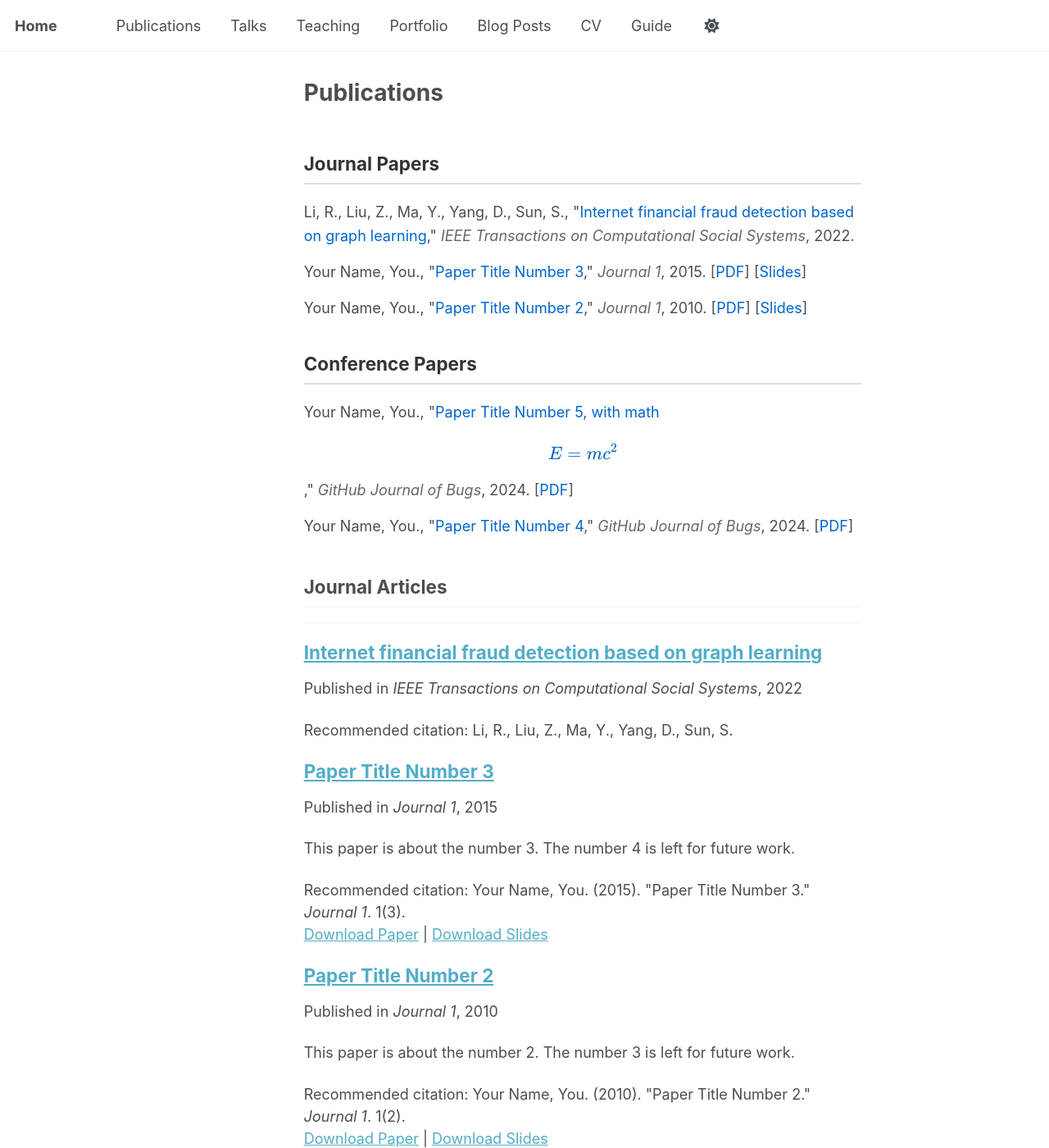
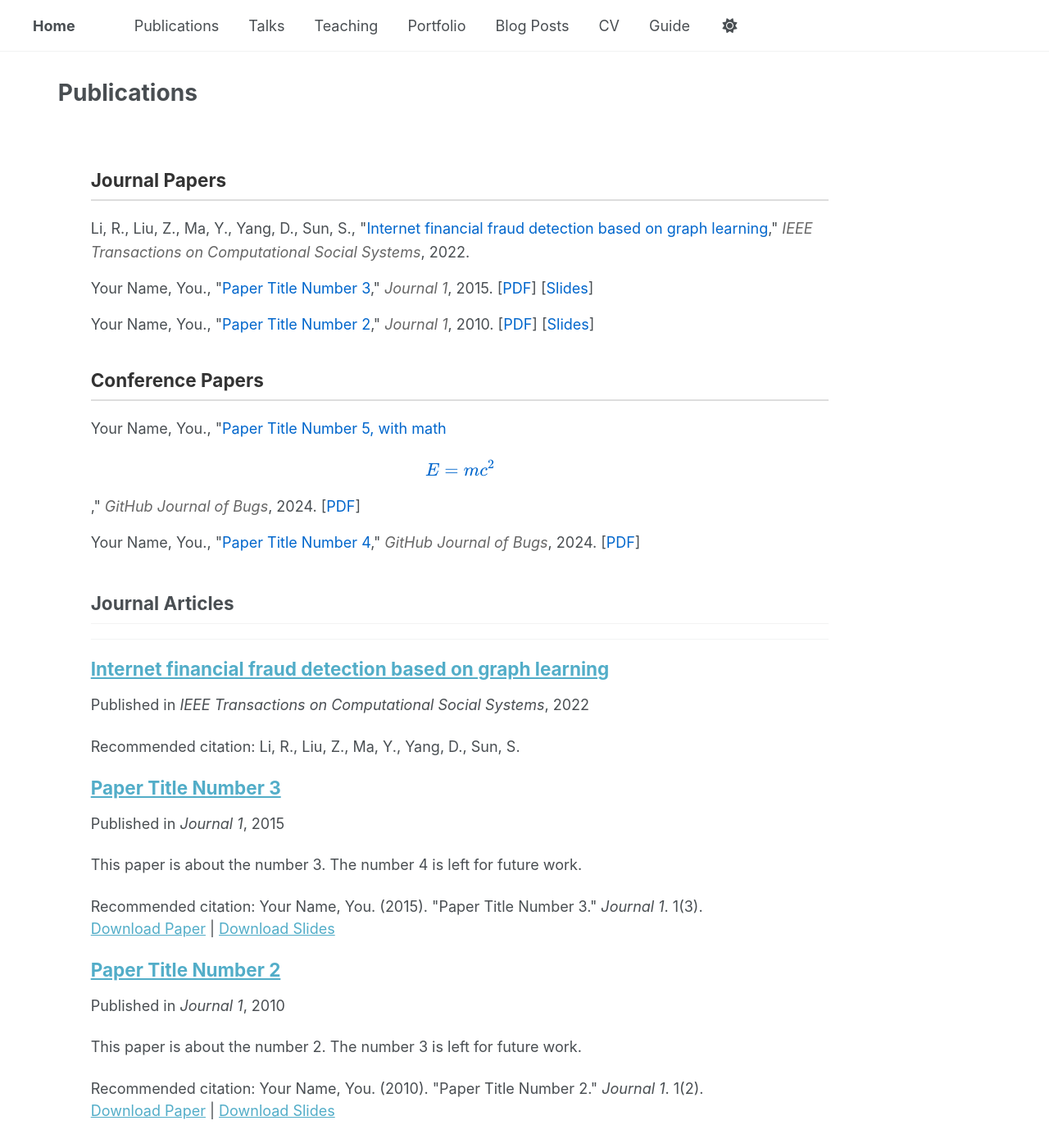
Before and after one commit to DongYang26/DongYang26.github.io, a Jekyll site: the page built from _pages/publications.html, in a window 1280 px wide and 1400 px high. Shown: the whole window at 82% size. Built offline with Jekyll 4.4.1, drawn with Linux system fonts in a browser that asks for light colours; a script that is not in the unit is left out.

Commit message:
Update publications.html

```diff
--- a/_pages/publications.html
+++ b/_pages/publications.html
@@ -8,25 +8,56 @@ classes: wide
 
 
 <style>
-.page__content {
-  max-width: 1200px !important;
-  margin: 0 auto;
+/* 强制全屏宽度 */
+.page {
+  width: 100% !important;
+  max-width: none !important;
+  margin-left: 0 !important;
+  margin-right: 0 !important;
 }
 
-.page {
+.page__content {
+  max-width: none !important;
+  width: 100% !important;
+  margin: 0 !important;
+  padding: 20px 40px !important;
+}
+
+.page__inner-wrap {
+  max-width: none !important;
   width: 100% !important;
 }
 
-@media (min-width: 80em) {
-  .page {
-    width: calc(100% - 300px) !important;
-    margin-left: 300px;
-  }
+.masthead__inner-wrap,
+.page__footer-wrapper {
+  max-width: none !important;
+  width: 100% !important;
+  padding-left: 40px !important;
+  padding-right: 40px !important;
+}
+
+/* 移除任何容器限制 */
+.container,
+.wrapper {
+  max-width: none !important;
+  width: 100% !important;
 }
 
 .publication-list {
-  max-width: none !important;
   width: 100%;
+}
+
+/* 确保在所有屏幕尺寸下都全宽 */
+@media (min-width: 80em) {
+  .page {
+    width: 100% !important;
+    margin-left: 0 !important;
+  }
+
+  .page__content {
+    width: 100% !important;
+    max-width: none !important;
+  }
 }
 </style>
 
```
